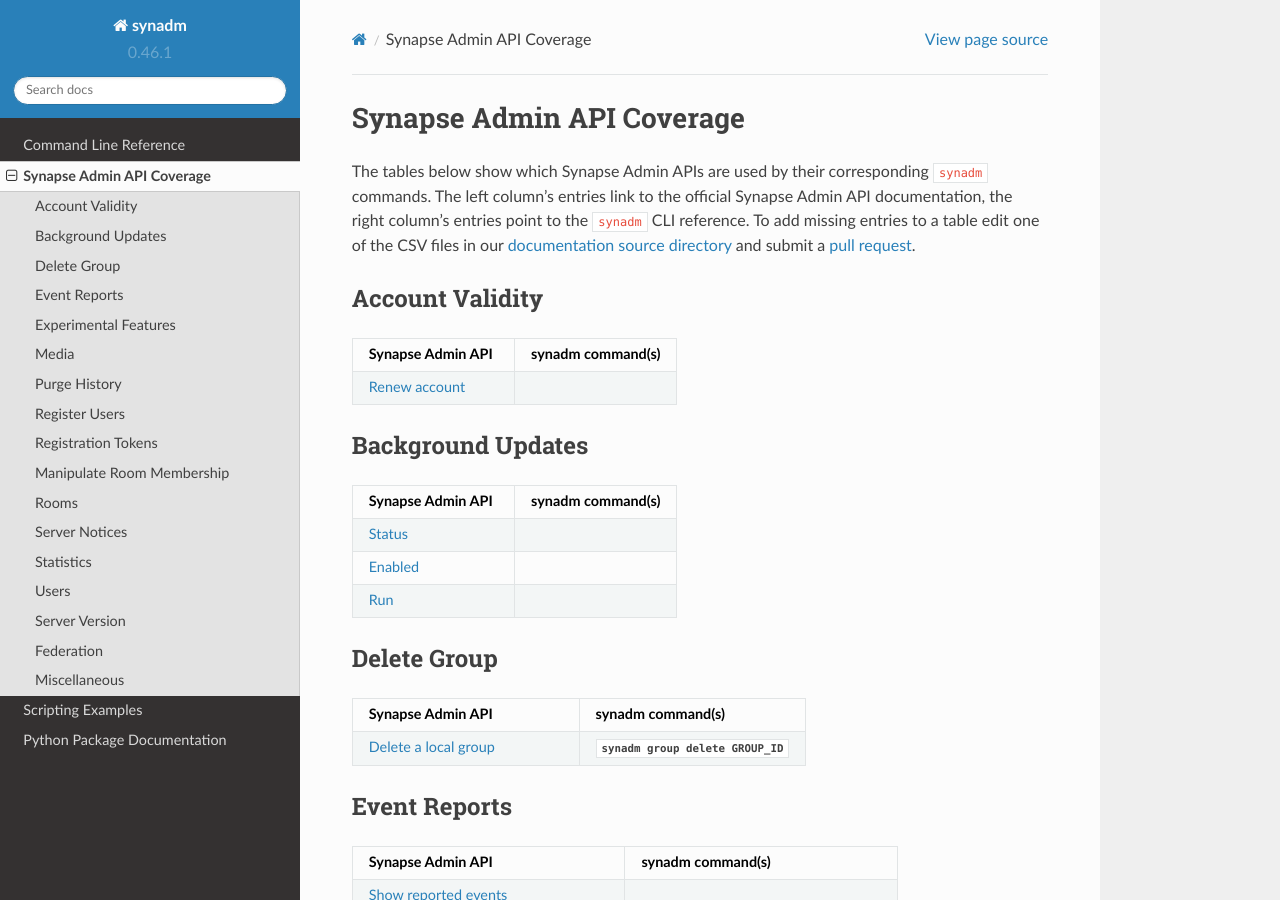
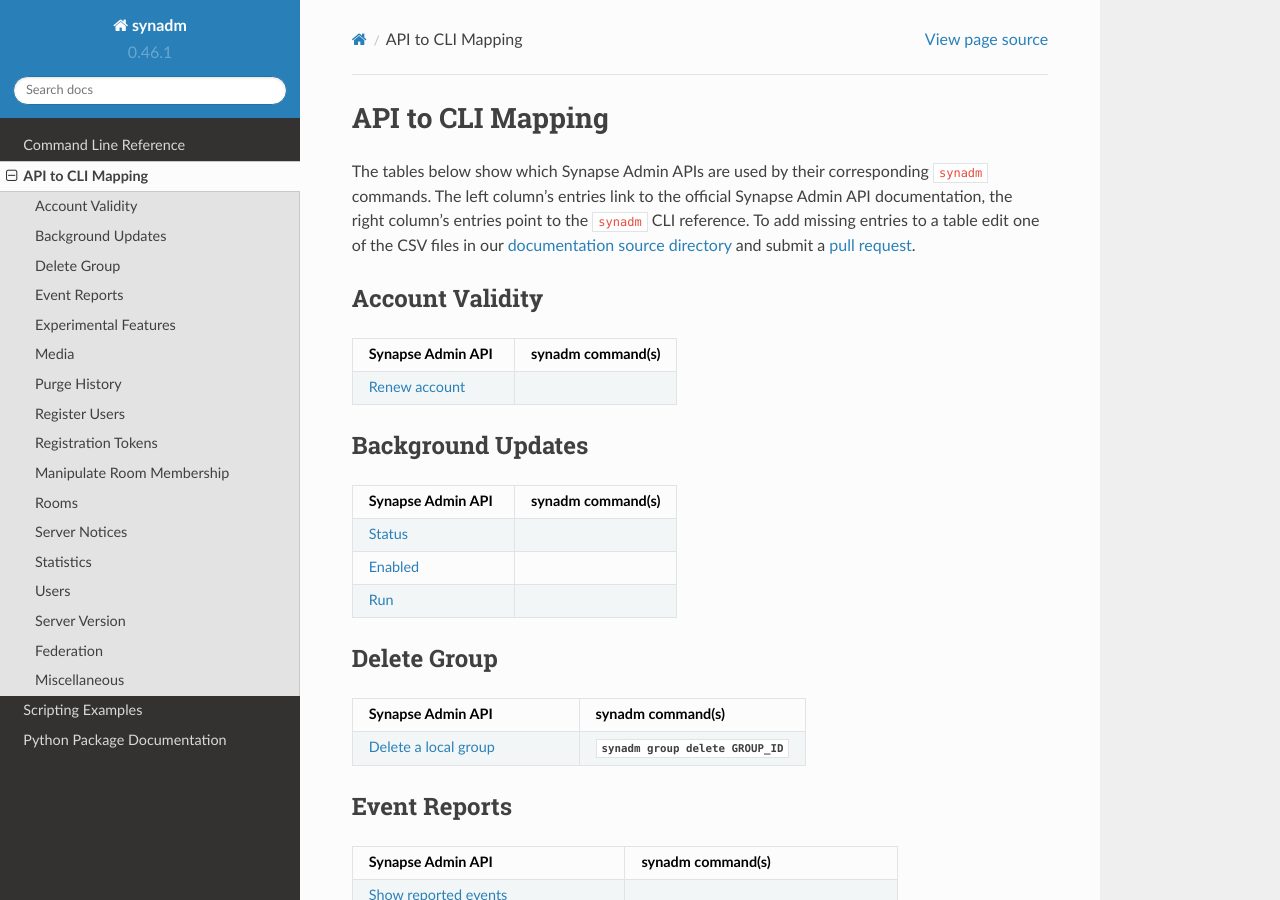
Before and after one commit to JOJ0/synadm, a Sphinx documentation site: the page built from doc/source/features.rst, in a window 1280 px wide and 900 px high. Built offline with Sphinx 7.4.7 and the Read the Docs theme 2.0.0, drawn with Linux system fonts in a browser that asks for light colours.

Commit message:
Apply review suggestions with corrected title
We decided on "API to CLI Mapping" as the title of the links in the docs and the title of the chapter.

Co-authored-by: Jackson <jackson@jacksonchen666.com>

```diff
--- a/doc/source/features.rst
+++ b/doc/source/features.rst
@@ -1,4 +1,4 @@
-Synapse Admin API Coverage
+API to CLI Mapping
 ==========================
 
 The tables below show which Synapse Admin APIs are used by their corresponding ``synadm`` commands.
```
Also changed, not shown: CONTRIBUTING.md (+4 -4 lines).
